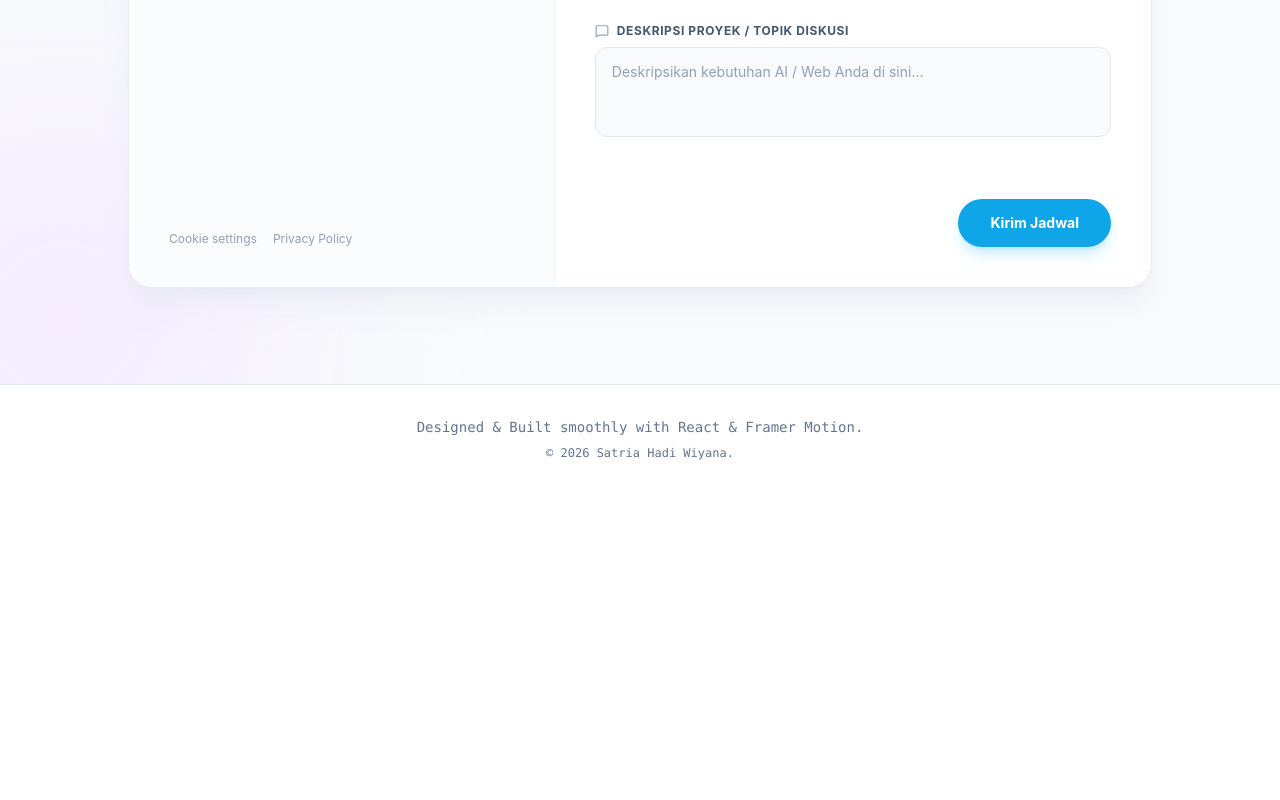
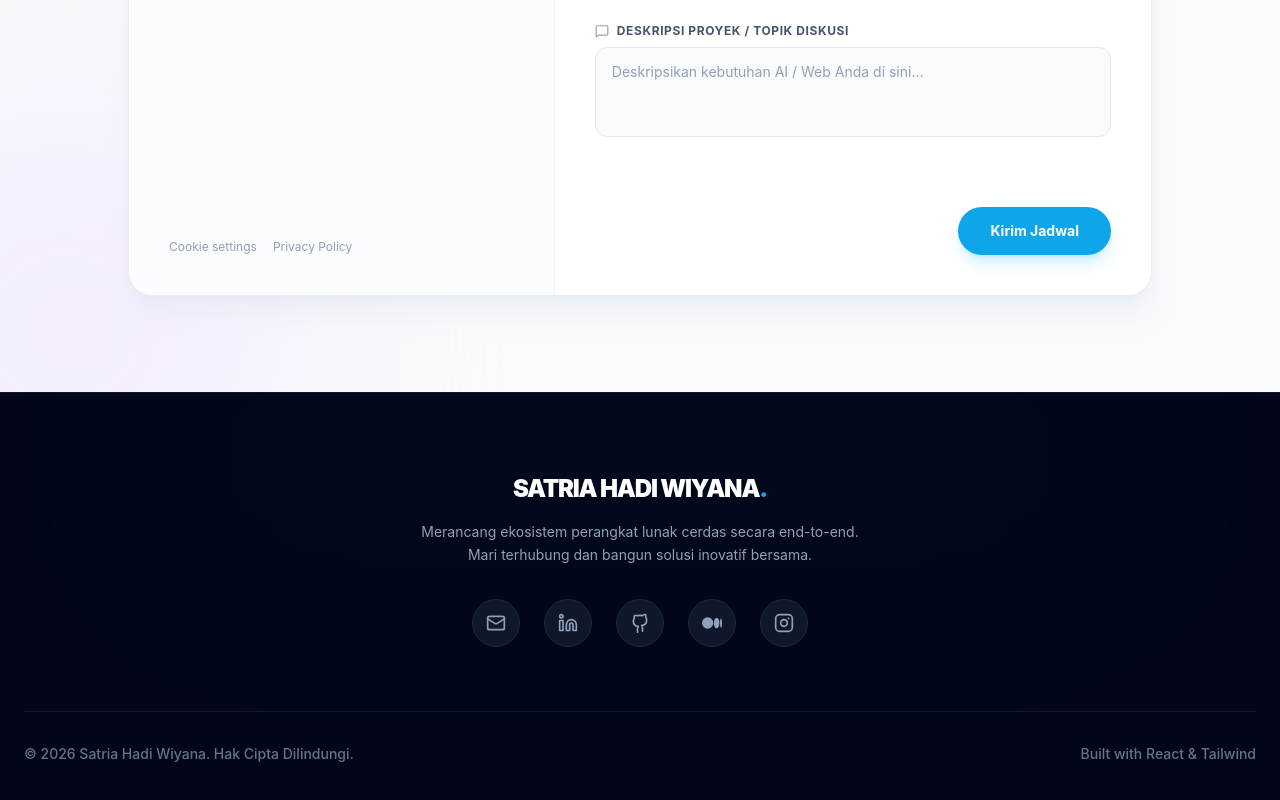
Before and after one commit to SatriaHadiWiyana7/website_porto, a React (Vite) app: page / in a window 1280 px wide. Shown: the part 6151-6951 px from the top of the page. Before the commit the page ends 6644 px from the top, so only its background shows below. Built offline with nearby package versions, Linux system fonts and the light colour scheme.

Commit message:
refactoring: Create with content

```diff
--- a/src/components/Booking.jsx
+++ b/src/components/Booking.jsx
@@ -3,16 +3,21 @@ import { motion } from 'framer-motion';
 import emailjs from '@emailjs/browser';
 import { useLang } from '../context/LangContext';
 import { content } from '../data/content';
-import { Calendar, Mail, User, MessageSquare, CheckCircle2, AlertCircle, Clock, Video, ChevronLeft, ChevronRight, Globe } from 'lucide-react';
+import { Calendar, Mail, User, MessageSquare, CheckCircle2, AlertCircle, Clock, Video, ChevronLeft, ChevronRight, Globe, Settings } from 'lucide-react';
 
 export default function Booking() {
   const { lang } = useLang();
   const t = content[lang].booking;
 
+  // ==========================================
+  // SAKLAR MAINTENANCE (Ubah ke true jika kuota habis)
+  // ==========================================
+  const MAINTENANCE_MODE = false;
+
   const form = useRef();
   const [status, setStatus] = useState('idle');
 
-  const [currentDate, setCurrentDate] = useState(new Date(2026, 5, 1));
+  const [currentDate, setCurrentDate] = useState(new Date(2026, 5, 1)); // Menyesuaikan screenshot (Juni 2026)
   const [selectedDate, setSelectedDate] = useState(null);
 
   const year = currentDate.getFullYear();
@@ -43,27 +48,29 @@ export default function Booking() {
   const sendEmail = (e) => {
     e.preventDefault();
     if (!selectedDate) {
-      alert(lang === 'id' ? "Silakan pilih tanggal pada kalender terlebih dahulu!" : "Please select a date from the calendar first!");
+      alert(t.alertDate);
       return;
     }
     setStatus('loading');
 
+    // Ganti dengan Kunci Anda
     emailjs.sendForm(
-      'YOUR_SERVICE_ID',
-      'YOUR_TEMPLATE_ID',
+      'service_nh430vs',
+      'template_ciwd4cq',
       form.current,
-      'YOUR_PUBLIC_KEY'
+      'Zq5A2f950bTa4qFx3'
     )
     .then(() => {
       setStatus('success');
       form.current.reset();
       setSelectedDate(null);
-      setTimeout(() => setStatus('idle'), 5000);
+      // Notifikasi sukses bertahan sedikit lebih lama (7 detik)
+      setTimeout(() => setStatus('idle'), 7000);
     })
     .catch((error) => {
       console.log(error.text);
       setStatus('error');
-      setTimeout(() => setStatus('idle'), 5000);
+      setTimeout(() => setStatus('idle'), 7000);
     });
   };
 
@@ -93,34 +100,32 @@ export default function Booking() {
           className="bg-white border border-slate-200/80 rounded-3xl shadow-xl shadow-slate-200/50 overflow-hidden grid grid-cols-1 md:grid-cols-12"
         >
 
+          {/* PANEL KIRI: INFO PROFIL */}
           <div className="md:col-span-5 p-8 md:p-10 bg-slate-50/60 flex flex-col justify-between border-b md:border-b-0 md:border-r border-slate-100">
             <div className="space-y-6">
-
               <div className="flex flex-col border-b border-slate-200/60 pb-5 mb-2">
                 <p className="text-xs text-[#0ea5e9] font-bold tracking-widest uppercase mb-1.5">Satria Hadi Wiyana</p>
                 <h4 className="text-base md:text-lg font-black text-slate-900 tracking-tight leading-tight">
-                  AI/ML ENGINEER  &amp; FULL-STACK DEVELOPER
+                  {t.profileRole}
                 </h4>
               </div>
 
               <div className="space-y-3 pt-2">
                 <h3 className="text-2xl font-black text-slate-900 tracking-tight">
-                  Discovery Session
+                  {t.sessionTitle}
                 </h3>
-
                 <div className="flex items-center gap-3 text-slate-700 text-sm font-semibold">
                   <Clock size={18} className="text-slate-500" />
-                  <span>30 min</span>
+                  <span>{t.duration}</span>
                 </div>
-
                 <div className="flex items-start gap-3 text-slate-600 text-sm leading-relaxed">
                   <Video size={18} className="text-slate-500 mt-0.5 flex-shrink-0" />
-                  <span>Web conferencing details provided upon confirmation.</span>
+                  <span>{t.webConf}</span>
                 </div>
               </div>
 
               <p className="text-sm text-slate-500 leading-relaxed pt-2">
-                Selamat datang. Sebagai Machine Learning Engineer &amp; Full-Stack Developer, saya berfokus pada perancangan sistem cerdas end-to-end dengan spesialisasi di bidang NLP, Computer Vision, dan inferensi model lokal untuk menjamin privasi data serta efisiensi biaya. Silakan tentukan jadwal diskusi yang tersedia untuk mengeksplorasi kebutuhan arsitektur AI, optimalisasi sistem, atau skalabilitas produk Anda.
+                {t.profileDesc}
               </p>
             </div>
 
@@ -130,18 +135,43 @@ export default function Booking() {
             </div>
           </div>
 
+          {/* PANEL KANAN: FORM / MAINTENANCE MODE */}
           <div className="md:col-span-7 p-8 md:p-10 bg-white">
+
+            {MAINTENANCE_MODE ? (
+
+              // TAMPILAN JIKA MAINTENANCE MODE = TRUE
+              <div className="h-full flex flex-col items-center justify-center text-center p-6 space-y-6">
+                <div className="w-20 h-20 bg-slate-100 rounded-full flex items-center justify-center mb-2">
+                  <Settings size={40} className="text-slate-400 animate-[spin_4s_linear_infinite]" />
+                </div>
+                <div>
+                  <h3 className="text-2xl font-black text-slate-800 tracking-tight mb-3">
+                    {t.maintenanceTitle || "Sistem Sedang Maintenance"}
+                  </h3>
+                  <p className="text-slate-500 leading-relaxed max-w-sm mx-auto">
+                    {t.maintenanceDesc || "Sistem pemesanan sedang ditutup sementara. Silakan hubungi via email."}
+                  </p>
+                </div>
+                <a
+                  href="mailto:satriahadiwiyana7@gmail.com"
+                  className="px-8 py-3.5 bg-slate-900 text-white rounded-full text-sm font-bold shadow-lg shadow-slate-900/20 hover:bg-slate-800 hover:-translate-y-0.5 transition-all duration-300 inline-block mt-4"
+                >
+                  Kirim Email Langsung
+                </a>
+              </div>
+
+            ) : (
+
+              // TAMPILAN FORM JIKA MAINTENANCE MODE = FALSE
               <form ref={form} onSubmit={sendEmail} className="space-y-8 flex flex-col h-full justify-between">
-
                 <div className="space-y-8">
 
-                {/* 1. KALENDER INTERAKTIF (Diperbarui) */}
+                  {/* KALENDER */}
                   <div className="space-y-4">
                     <label className="text-xs font-bold text-slate-700 uppercase tracking-wider flex items-center gap-2">
-                    <Calendar size={14} className="text-sky-500" /> {lang === 'id' ? 'Pilih Tanggal' : 'Select a Date'}
+                      <Calendar size={14} className="text-sky-500" /> {t.dateLabel}
                     </label>
-
-                  {/* Diubah menjadi w-full dengan padding yang lebih luas (p-6) */}
                     <div className="border border-slate-200/80 rounded-3xl p-6 md:p-8 bg-white w-full shadow-sm">
                       <div className="flex items-center justify-between mb-6 px-2">
                         <button type="button" onClick={handlePrevMonth} className="p-2 rounded-full text-slate-600 hover:bg-slate-100 transition-colors">
@@ -161,12 +191,10 @@ export default function Booking() {
                         ))}
                       </div>
 
-                    {/* Jarak antar baris diperlebar (gap-y-3) */}
                       <div className="grid grid-cols-7 gap-y-3 gap-x-2 text-center">
                         {Array(firstDayIndex).fill(null).map((_, idx) => (
                           <div key={`empty-${idx}`} className="w-10 h-10 md:w-12 md:h-12"></div>
                         ))}
-
                         {Array.from({ length: daysInMonth }, (_, i) => i + 1).map((day) => {
                           const isSelected = selectedDate &&
                                              selectedDate.getDate() === day &&
@@ -177,7 +205,6 @@ export default function Booking() {
                               key={day}
                               type="button"
                               onClick={() => handleDateSelect(day)}
-                            // Lingkaran tombol tanggal diperbesar menjadi w-10 h-10 (Mobile) / w-12 h-12 (Desktop)
                               className={`w-10 h-10 md:w-12 md:h-12 mx-auto rounded-full text-sm font-medium flex items-center justify-center transition-all ${
                                 isSelected
                                   ? 'bg-[#0ea5e9] text-white shadow-lg shadow-sky-500/30 font-bold scale-105'
@@ -192,7 +219,7 @@ export default function Booking() {
 
                       <div className="mt-6 pt-4 border-t border-slate-100 flex items-center gap-2 text-xs text-slate-500">
                         <Globe size={14} />
-                      <span>Time zone: Indochina Time (WIB)</span>
+                        <span>{t.timezone}</span>
                       </div>
                     </div>
                   </div>
@@ -204,7 +231,7 @@ export default function Booking() {
                     required
                   />
 
-                {/* 2. FIELD DATA USER */}
+                  {/* FORM INPUTS */}
                   <div className="grid grid-cols-1 sm:grid-cols-2 gap-5">
                     <div className="space-y-2">
                       <label className="text-xs font-bold text-slate-600 uppercase tracking-wider flex items-center gap-2">
@@ -218,7 +245,6 @@ export default function Booking() {
                         className="w-full bg-slate-50 border border-slate-200 rounded-xl px-4 py-3.5 text-slate-900 text-sm placeholder-slate-400 focus:bg-white focus:outline-none focus:border-sky-500 focus:ring-1 focus:ring-sky-500 transition-all"
                       />
                     </div>
-
                     <div className="space-y-2">
                       <label className="text-xs font-bold text-slate-600 uppercase tracking-wider flex items-center gap-2">
                         <Mail size={14} className="text-slate-400" /> {t.formEmail}
@@ -233,7 +259,6 @@ export default function Booking() {
                     </div>
                   </div>
 
-                {/* 3. INPUT DESKRIPSI */}
                   <div className="space-y-2">
                     <label className="text-xs font-bold text-slate-600 uppercase tracking-wider flex items-center gap-2">
                       <MessageSquare size={14} className="text-slate-400" /> {t.formMessage}
@@ -242,43 +267,61 @@ export default function Booking() {
                       name="message"
                       rows="3"
                       required
-                    placeholder="Deskripsikan kebutuhan AI / Web Anda di sini..."
+                      placeholder={t.formMessagePlaceholder}
                       className="w-full bg-slate-50 border border-slate-200 rounded-xl px-4 py-3.5 text-slate-900 text-sm placeholder-slate-400 focus:bg-white focus:outline-none focus:border-sky-500 focus:ring-1 focus:ring-sky-500 transition-all resize-none"
                     ></textarea>
                   </div>
                 </div>
 
-              {/* SUBMIT BUTTON */}
-              <div className="pt-6 flex flex-col sm:flex-row sm:items-center justify-between gap-4">
+                {/* AREA NOTIFIKASI & TOMBOL SUBMIT */}
+                <div className="pt-8">
 
+                  {/* Desain Notifikasi Sukses Baru (Kotak Hijau) */}
+                  {status === 'success' && (
+                    <motion.div
+                      initial={{ opacity: 0, y: 10, scale: 0.95 }}
+                      animate={{ opacity: 1, y: 0, scale: 1 }}
+                      className="w-full bg-emerald-50 border border-emerald-200 rounded-2xl p-4 flex items-start gap-3 mb-6 shadow-sm"
+                    >
+                      <CheckCircle2 className="text-emerald-600 mt-0.5 flex-shrink-0" size={20} />
                       <div className="flex-1">
-                  {status === 'success' && (
-                    <motion.p initial={{ opacity: 0 }} animate={{ opacity: 1 }} className="text-emerald-600 text-sm font-bold flex items-center gap-2">
-                      <CheckCircle2 size={18} /> {t.successMsg}
-                    </motion.p>
+                        <p className="text-sm font-bold text-emerald-800">{lang === 'id' ? 'Berhasil Terkirim!' : 'Successfully Sent!'}</p>
+                        <p className="text-sm text-emerald-600 mt-0.5">{t.successMsg}</p>
+                      </div>
+                    </motion.div>
                   )}
+
+                  {/* Desain Notifikasi Error Baru (Kotak Merah) */}
                   {status === 'error' && (
-                    <motion.p initial={{ opacity: 0 }} animate={{ opacity: 1 }} className="text-rose-600 text-sm font-bold flex items-center gap-2">
-                      <AlertCircle size={18} /> {t.errorMsg}
-                    </motion.p>
+                    <motion.div
+                      initial={{ opacity: 0, y: 10, scale: 0.95 }}
+                      animate={{ opacity: 1, y: 0, scale: 1 }}
+                      className="w-full bg-rose-50 border border-rose-200 rounded-2xl p-4 flex items-start gap-3 mb-6 shadow-sm"
+                    >
+                      <AlertCircle className="text-rose-600 mt-0.5 flex-shrink-0" size={20} />
+                      <div className="flex-1">
+                        <p className="text-sm font-bold text-rose-800">{lang === 'id' ? 'Gagal Terkirim' : 'Failed to Send'}</p>
+                        <p className="text-sm text-rose-600 mt-0.5">{t.errorMsg}</p>
+                      </div>
+                    </motion.div>
                   )}
-                </div>
 
+                  {/* Tombol selalu di kanan bawah */}
                   <div className="flex justify-end">
                     <button
                       type="submit"
                       disabled={status === 'loading'}
                       className="px-8 py-3.5 bg-[#0ea5e9] text-white rounded-full text-sm font-bold shadow-lg shadow-sky-500/20 hover:bg-sky-400 hover:shadow-sky-500/30 hover:-translate-y-0.5 transition-all duration-300 disabled:opacity-70 disabled:hover:translate-y-0 cursor-pointer"
                     >
-                    {status === 'loading' ? t.btnLoading : 'Kirim Jadwal'}
+                      {status === 'loading' ? t.btnLoading : t.btnSubmit}
                     </button>
                   </div>
-
                 </div>
 
               </form>
+            )}
+
           </div>
-
         </motion.div>
       </div>
     </section>
--- a/src/components/Footer.jsx
+++ b/src/components/Footer.jsx
@@ -1,8 +1,111 @@
+import { motion } from 'framer-motion';
+import { Mail } from 'lucide-react'; // Hanya Mail yang kita ambil dari lucide-react
+import { useLang } from '../context/LangContext';
+import { content } from '../data/content';
+
+// --- KUMPULAN SVG CUSTOM UNTUK BRAND (KARENA DIHAPUS DARI LUCIDE) ---
+
+const GithubIcon = ({ size = 24, className = "" }) => (
+  <svg width={size} height={size} viewBox="0 0 24 24" fill="none" stroke="currentColor" strokeWidth="2" strokeLinecap="round" strokeLinejoin="round" className={className}>
+    <path d="M15 22v-4a4.8 4.8 0 0 0-1-3.2c3-.3 6-1.5 6-6.5a4.6 4.6 0 0 0-1.3-3.2 4.2 4.2 0 0 0-.1-3.2s-1.1-.3-3.5 1.3a12.3 12.3 0 0 0-6.2 0C6.5 2.8 5.4 3.1 5.4 3.1a4.2 4.2 0 0 0-.1 3.2A4.6 4.6 0 0 0 4 9.5c0 5 3 6.2 6 6.5a4.8 4.8 0 0 0-1 3.2v4"></path>
+  </svg>
+);
+
+const LinkedinIcon = ({ size = 24, className = "" }) => (
+  <svg width={size} height={size} viewBox="0 0 24 24" fill="none" stroke="currentColor" strokeWidth="2" strokeLinecap="round" strokeLinejoin="round" className={className}>
+    <path d="M16 8a6 6 0 0 1 6 6v7h-4v-7a2 2 0 0 0-2-2 2 2 0 0 0-2 2v7h-4v-7a6 6 0 0 1 6-6z"></path>
+    <rect x="2" y="9" width="4" height="12"></rect>
+    <circle cx="4" cy="4" r="2"></circle>
+  </svg>
+);
+
+const InstagramIcon = ({ size = 24, className = "" }) => (
+  <svg width={size} height={size} viewBox="0 0 24 24" fill="none" stroke="currentColor" strokeWidth="2" strokeLinecap="round" strokeLinejoin="round" className={className}>
+    <rect x="2" y="2" width="20" height="20" rx="5" ry="5"></rect>
+    <path d="M16 11.37A4 4 0 1 1 12.63 8 4 4 0 0 1 16 11.37z"></path>
+    <line x1="17.5" y1="6.5" x2="17.51" y2="6.5"></line>
+  </svg>
+);
+
+const MediumIcon = ({ size = 24, className = "" }) => (
+  <svg width={size} height={size} viewBox="0 0 24 24" fill="currentColor" stroke="none" className={className}>
+    <path d="M13.54 12a6.8 6.8 0 01-6.77 6.82A6.8 6.8 0 010 12a6.8 6.8 0 016.77-6.82A6.8 6.8 0 0113.54 12zM20.96 12c0 3.54-1.51 6.42-3.38 6.42-1.87 0-3.39-2.88-3.39-6.42s1.52-6.42 3.39-6.42c1.87 0 3.38 2.88 3.38 6.42M24 12c0 3.17-.53 5.75-1.19 5.75-.66 0-1.19-2.58-1.19-5.75s.53-5.75 1.19-5.75C23.47 6.25 24 8.83 24 12z" />
+  </svg>
+);
+
 export default function Footer() {
+  const { lang } = useLang();
+  // Mengambil teks footer berdasarkan bahasa (fallback ke objek kosong jika belum ada)
+  const t = content[lang].footer || { desc: "", copyright: "" };
+
+  // Daftar tautan sosial media Anda (Silakan ganti URL-nya dengan link asli Anda)
+  const socialLinks = [
+    { name: 'Email', icon: <Mail size={20} />, url: 'mailto:satriahadiwiyana7@gmail.com' },
+    { name: 'LinkedIn', icon: <LinkedinIcon size={20} />, url: 'https://linkedin.com/in/satriahadiwiyana' },
+    { name: 'GitHub', icon: <GithubIcon size={20} />, url: 'https://github.com/SatriaHadiWiyana7' },
+    { name: 'Medium', icon: <MediumIcon size={20} />, url: 'https://medium.com/@satriahadiwiyana7' },
+    { name: 'Instagram', icon: <InstagramIcon size={20} />, url: 'https://www.instagram.com/wsatriahadi?igsh=cDdvcGUyb3hxb242' }
+  ];
+
   return (
-    <footer className="py-8 text-center text-sm text-slate-500 font-mono border-t border-slate-200 dark:border-slate-800">
-      <p>Designed & Built smoothly with React & Framer Motion.</p>
-      <p className="mt-2 text-xs">© {new Date().getFullYear()} Satria Hadi Wiyana.</p>
+    <footer className="bg-slate-950 pt-20 pb-10 px-6 border-t border-slate-800/50 relative overflow-hidden">
+
+      {/* Background Ornaments (Konsisten dengan Booking Section) */}
+      <div className="absolute top-0 left-1/2 -translate-x-1/2 w-3/4 h-32 bg-[#0ea5e9]/5 blur-[120px] rounded-full pointer-events-none"></div>
+
+      <div className="max-w-7xl mx-auto relative z-10 flex flex-col items-center">
+
+        {/* Identitas / Logo Teks */}
+        <motion.div
+          initial={{ opacity: 0, y: 20 }}
+          whileInView={{ opacity: 1, y: 0 }}
+          viewport={{ once: true }}
+          className="text-center mb-8"
+        >
+          <h2 className="text-2xl font-black text-white tracking-tighter mb-4">
+            SATRIA HADI WIYANA<span className="text-[#0ea5e9]">.</span>
+          </h2>
+          <p className="text-slate-400 max-w-md mx-auto text-sm leading-relaxed">
+            {t.desc}
+          </p>
+        </motion.div>
+
+        {/* Deretan Icon Sosial Media */}
+        <motion.div
+          initial={{ opacity: 0, y: 20 }}
+          whileInView={{ opacity: 1, y: 0 }}
+          viewport={{ once: true }}
+          transition={{ delay: 0.1 }}
+          className="flex items-center gap-4 sm:gap-6 mb-16"
+        >
+          {socialLinks.map((social, index) => (
+            <a
+              key={index}
+              href={social.url}
+              target="_blank"
+              rel="noopener noreferrer"
+              aria-label={social.name}
+              className="w-12 h-12 rounded-full bg-slate-900 border border-slate-800 flex items-center justify-center text-slate-400 hover:bg-[#0ea5e9] hover:text-white hover:border-[#0ea5e9] hover:-translate-y-1 hover:shadow-lg hover:shadow-sky-500/20 transition-all duration-300 group"
+            >
+              <span className="group-hover:scale-110 transition-transform duration-300">
+                {social.icon}
+              </span>
+            </a>
+          ))}
+        </motion.div>
+
+        {/* Garis Pemisah & Hak Cipta */}
+        <div className="w-full border-t border-slate-800/60 pt-8 flex flex-col sm:flex-row items-center justify-between gap-4">
+          <p className="text-slate-500 text-xs sm:text-sm font-medium text-center sm:text-left">
+            {t.copyright}
+          </p>
+
+          <div className="flex items-center gap-6 text-xs sm:text-sm text-slate-500 font-medium">
+            <span className="hover:text-slate-300 transition-colors cursor-pointer">Built with React & Tailwind</span>
+          </div>
+        </div>
+
+      </div>
     </footer>
   );
 }
```
Lines whose indentation alone changed are shown as unchanged.
